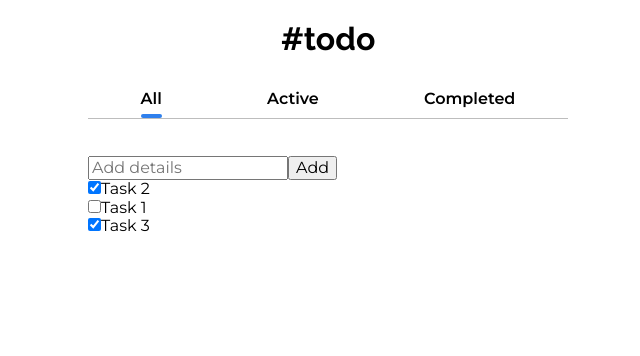
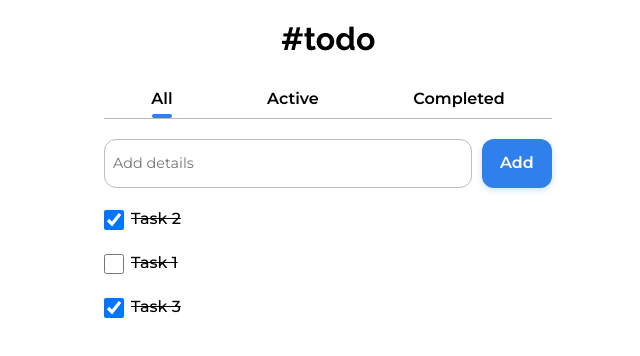
Before and after one commit to disto-stack/todo-react, a React (Vite) app: page / in a window 1280 px wide. Shown: the top 356 px of the page, without its empty margins (312-952 px from the left). Built offline with nearby package versions, Linux system fonts and the light colour scheme.

Commit message:
set styles of app main

```diff
--- a/src/App.css
+++ b/src/App.css
@@ -1,3 +1,18 @@
+.app-container {
+  width: 80vw;
+}
+
+@media screen and (min-width: 768px) {
+  .app-container {
+    width: 40vw;
+  }
+}
+
+@media screen and (min-width: 1024px) {
+  .app-container {
+    width: 35vw;
+  }
+}
 .app-title {
   font-size: 2rem;
   font-weight: 700;
@@ -34,3 +49,69 @@
   background-color: var(--app-blue);
   border-radius: 10px;
 }
+
+main {
+  padding: 10px 0;
+}
+
+.app-form {
+  padding: 10px 0;
+  gap: 8px;
+  display: flex;
+  justify-content: space-between;
+}
+
+.app-form label {
+  flex: 50% 5 1;
+  margin-right: 20px;
+}
+
+.app-form input {
+  width: 100%;
+  padding: 15px 8px;
+  border: 1px solid var(--nav-border);
+  border-radius: 12px;
+  font-size: 0.9rem;
+}
+
+.submit-button {
+  flex: 20px 2 1;
+  color: white;
+  border: none;
+  background-color: var(--app-blue);
+  font-weight: 600;
+  border-radius: 12px;
+  box-shadow: 0px 2px 6px var(--app-blue-shadow);
+  cursor: pointer;
+  transition: opacity 100ms ease-in-out;
+}
+
+.submit-button:hover {
+  opacity: 0.8;
+}
+
+.task-section {
+  max-height: 50vh;
+  overflow-y: auto;
+}
+
+/* Task component styles */
+.task {
+  display: flex;
+  gap: 7px;
+  align-items: center;
+  padding: 12px 0;
+}
+
+.task-checkbox {
+  height: 20px;
+  width: 20px;
+}
+
+.task-text {
+  font-weight: 500;
+}
+
+.task-text.task-completed {
+  text-decoration: line-through;
+}
--- a/src/Task.jsx
+++ b/src/Task.jsx
@@ -6,9 +6,14 @@ function Task({ isCompleted, name }) {
   const [completed, setCompleted] = useState(isCompleted);
 
   return (
-    <article>
-      <input type="checkbox" name="taskIsCompleted" checked={completed} />
-      <span>{name}</span>
+    <article className="task">
+      <input
+        className="task-checkbox"
+        type="checkbox"
+        name="taskIsCompleted"
+        checked={completed}
+      />
+      <span className="task-text task-completed">{name}</span>
     </article>
   );
 }
--- a/src/Todo.jsx
+++ b/src/Todo.jsx
@@ -26,16 +26,14 @@ function Todo() {
   const [tasks, setTasks] = useState(loadTasks());
 
   return (
-    <div>
+    <div className="app-container">
       <header>
         <h1 className="app-title">#todo</h1>
         <Navbar />
       </header>
 
       <main>
-        <br />
-        <br />
-        <form>
+        <form className="app-form">
           <label htmlFor="newTask">
             <input
               type="text"
@@ -44,10 +42,12 @@ function Todo() {
               placeholder="Add details"
             />
           </label>
-          <button type="submit">Add</button>
+          <button className="submit-button" type="submit">
+            Add
+          </button>
         </form>
 
-        <section>
+        <section className="task-section">
           {tasks.map((task) => (
             <Task
               isCompleted={task.isCompleted}
--- a/src/index.css
+++ b/src/index.css
@@ -4,10 +4,6 @@
   --app-blue: #2f80ed;
   --app-blue-shadow: rgba(127, 177, 243, 0.4);
   --app-danger: #eb5757;
-}
-
-#root {
-  width: 60vh;
 }
 
 body {
```
